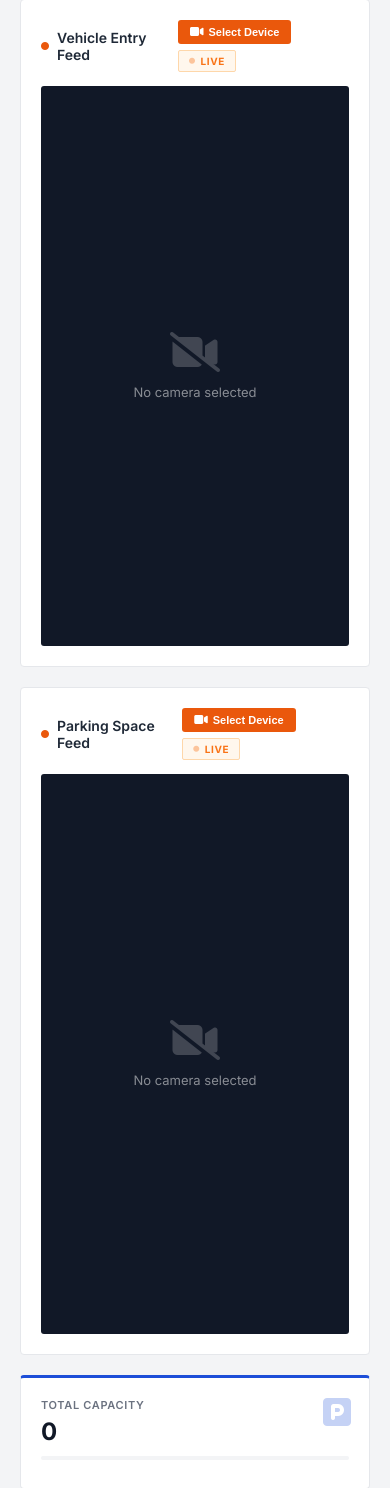
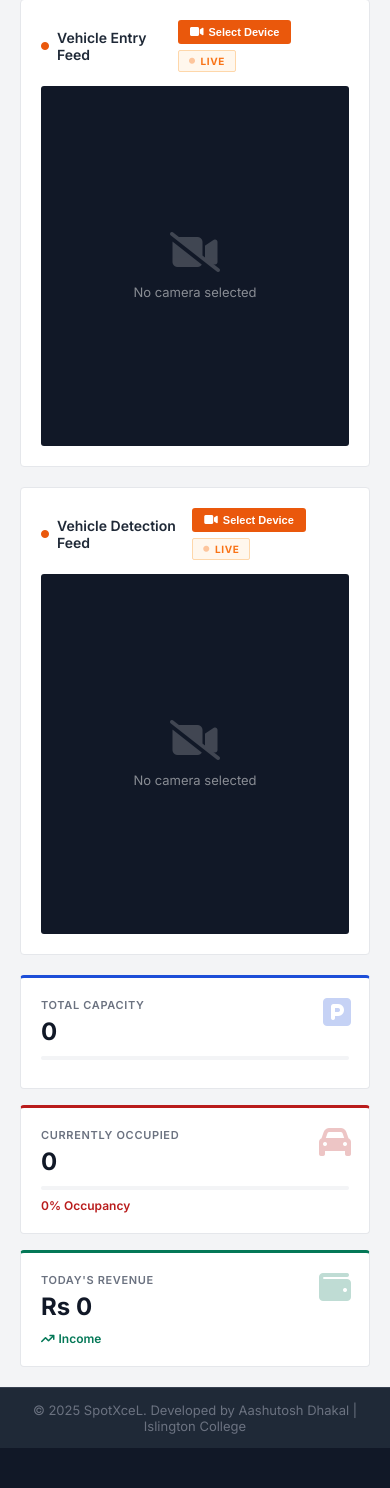
Before and after one commit to Aashutosh-Dhakal/SpotXceL, a Django app: template spotxcel/dashboards/templates/dashboards/parking_monitoring.html in a window 390 px wide. Shown: the part 251-1739 px from the top of the page. After the commit the page ends 1699 px from the top, so only its background shows below. Run offline with Django 5.2, Linux system fonts and the light colour scheme; the template is opened without the code that fills it, so the values that code supplies are empty.

```diff
--- a/spotxcel/dashboards/static/dashboards/parking_monitoring.css
+++ b/spotxcel/dashboards/static/dashboards/parking_monitoring.css
@@ -205,7 +205,7 @@
 .camera-feed {
     position: relative;
     width: 100%;
-    min-height: 400px;
+    height: 560px;
     background: #111827;
     border-radius: 3px;
     overflow: hidden;
@@ -216,7 +216,7 @@
 
 .camera-feed video {
     width: 100%;
-    height: auto;
+    height: 100%;
     object-fit: contain;
     display: none;
 }
@@ -225,11 +225,12 @@
     width: 100%;
     height: 100%;
     object-fit: contain;
+    display: none;
 }
 
 .no-feed-message {
     width: 100%;
-    min-height: 560px;
+    height: 100%;
     display: flex;
     flex-direction: column;
     align-items: center;
@@ -751,6 +752,9 @@
     .stats-section .stat-value {
         font-size: 1.5rem;
     }
+    .camera-feed {
+        height: 360px;
+    }
 }
 
 /* Utility */
--- a/spotxcel/dashboards/static/dashboards/parking_monitoring.js
+++ b/spotxcel/dashboards/static/dashboards/parking_monitoring.js
@@ -358,9 +358,9 @@ async function processParkingFrame() {
             }
             parkingLastRenderedObjectUrl = nextObjectUrl;
         } catch (error) {
-            console.error('Parking space AI processing failed:', error);
+            console.error('Vehicle detection AI processing failed:', error);
             if (!parkingBackendErrorShown) {
-                alert(`Parking Space Feed AI processing error: ${error.message}`);
+                alert(`Vehicle Detection Feed AI processing error: ${error.message}`);
                 parkingBackendErrorShown = true;
             }
         } finally {
@@ -377,7 +377,7 @@ function openDeviceModal(feedType) {
     const feedTypeName = document.getElementById('feedTypeName');
 
     if (feedTypeName) {
-        feedTypeName.textContent = feedType === 'entry' ? 'Vehicle Entry Feed' : 'Parking Space Feed';
+        feedTypeName.textContent = feedType === 'entry' ? 'Vehicle Entry Feed' : 'Vehicle Detection Feed';
     }
     modal.classList.add('show');
     modal.style.display = 'flex';
@@ -495,7 +495,7 @@ function showConfirmationModal(feedType) {
     const confirmBtn = document.getElementById('confirmYesBtn');
 
     pendingRemovalFeedType = feedType;
-    message.textContent = `Are you sure you want to remove the ${feedType === 'entry' ? 'Vehicle Entry' : 'Parking Space'} feed?`;
+    message.textContent = `Are you sure you want to remove the ${feedType === 'entry' ? 'Vehicle Entry' : 'Vehicle Detection'} feed?`;
 
     modal.classList.add('show');
     modal.style.display = 'flex';
--- a/spotxcel/dashboards/templates/dashboards/parking_monitoring.html
+++ b/spotxcel/dashboards/templates/dashboards/parking_monitoring.html
@@ -93,7 +93,7 @@
                     <div class="camera-header">
                         <div class="camera-title">
                             <i class="fas fa-circle status-dot"></i>
-                            <span>Parking Space Feed</span>
+                            <span>Vehicle Detection Feed</span>
                         </div>
                         <div class="camera-controls">
                             <button class="device-select-btn" id="parking-select-btn" onclick="openDeviceModal('parking')" title="Select Camera Device">
@@ -112,7 +112,7 @@
                     </div>
                     <div class="camera-feed" id="parking-feed">
                         <video id="parking-video" autoplay playsinline></video>
-                        <img id="parking-processed-feed" class="hidden" alt="Parking Space AI Feed" />
+                        <img id="parking-processed-feed" class="hidden" alt="Vehicle Detection AI Feed" />
                         <div class="no-feed-message" id="parking-no-feed">
                             <i class="fas fa-video-slash"></i>
                             <p>No camera selected</p>
```
Also changed, not shown: spotxcel/dashboards/views.py (+58 -4 lines), 2 other files.
